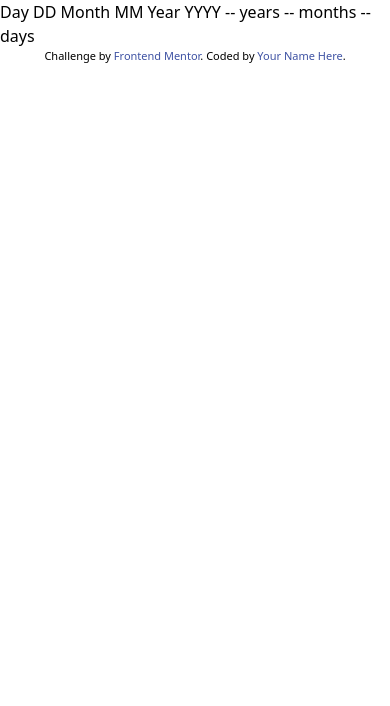
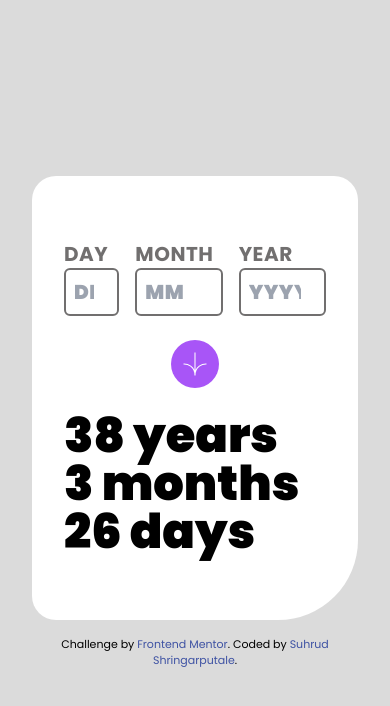
Before and after one commit to SUD58/Frontend-Mentor-Age-Calculator, a website: page index.html in a window 390 px wide. Drawn offline with Linux system fonts and the light colour scheme.

Commit message:
Make base mobile layout

```diff
--- a/index.html
+++ b/index.html
@@ -34,14 +34,42 @@
       }
     </style>
   </head>
-  <body class="">
-    Day DD Month MM Year YYYY -- years -- months -- days
+  <body class="flex flex-col gap-4 items-center w-full font-poppins justify-center bg-frontend-light-grey p-8 h-svh">
+
+    <div class="flex flex-col gap-6 bg-white rounded-l-3xl w-full rounded-t-3xl rounded-br-[5rem] px-8 py-16">
+      <div class="flex gap-4 font-bold text-frontend-smokey-grey w-full text-xl tracking-wide">
+        <div class="flex flex-col w-1/3">
+          <label for="day-input" class="">DAY</labe>
+          <input id="day-input" type="number" min="1" max="31" inputmode="numeric" placeholder="DD" class="rounded-md border-2 p-2 text-black font-black w-full border-frontend-smokey-grey"/>
+        </div>
+
+        <div class="flex flex-col w-1/3">
+          <label for="month-input" class="font-bold text-frontend-smokey-grey">MONTH</label>
+          <input id="month-input" type="number" min="1" max="12" inputmode="numeric" placeholder="MM" class="rounded-md border-2 p-2 text-black font-black border-frontend-smokey-grey"/>
+        </div>
+
+        <div class="flex flex-col w-1/3">
+          <label for="year-input" class="font-bold text-frontend-smokey-grey">YEAR</label>
+          <input id="year-input" type="number" inputmode="numeric" placeholder="YYYY" class="rounded-md border-2 p-2 text-black font-black border-frontend-smokey-grey"/>
+        </div>
+      </div>
+      <button type="submit" class="aspect-square rounded-full size-12 bg-purple-500 p-4 self-center flex justify-center items-center">
+        <object type="image/svg+xml" data="assets/images/icon-arrow.svg" class="size-6">
+          <!-- <img src="assets/images/icon-arrow.svg" alt=""> -->
+        </object>
+      </button>
+      <div class="text-5xl font-black">
+        <div> <span class="text-frontend-purple">38</span> years</div>
+        <div> <span class="text-frontend-purple">3</span> months</div>
+        <div> <span class="text-frontend-purple">26</span> days</div>
+      </div>
+    </div>
 
     <div class="attribution">
       Challenge by
       <a href="https://www.frontendmentor.io?ref=challenge" target="_blank"
         >Frontend Mentor</a
-      >. Coded by <a href="#">Your Name Here</a>.
+      >. Coded by <a href="https://github.com/SUD58" target="_blank">Suhrud Shringarputale</a>.
     </div>
   </body>
 </html>
```
Also changed, not shown: output.css.
